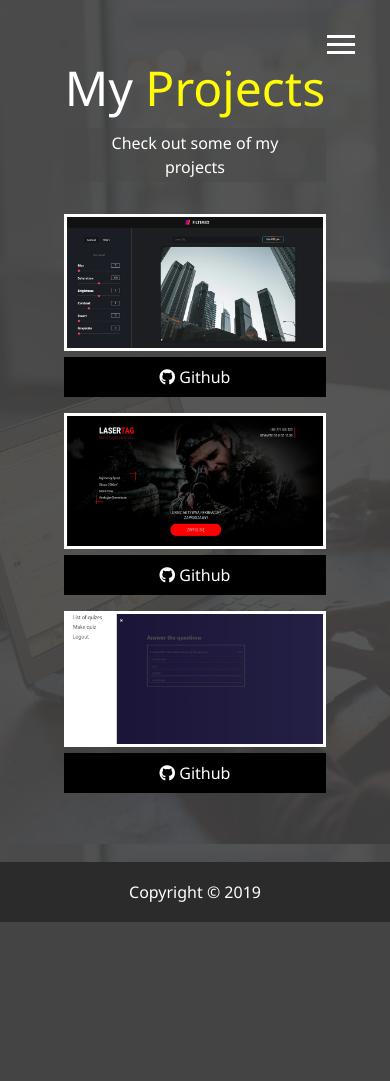
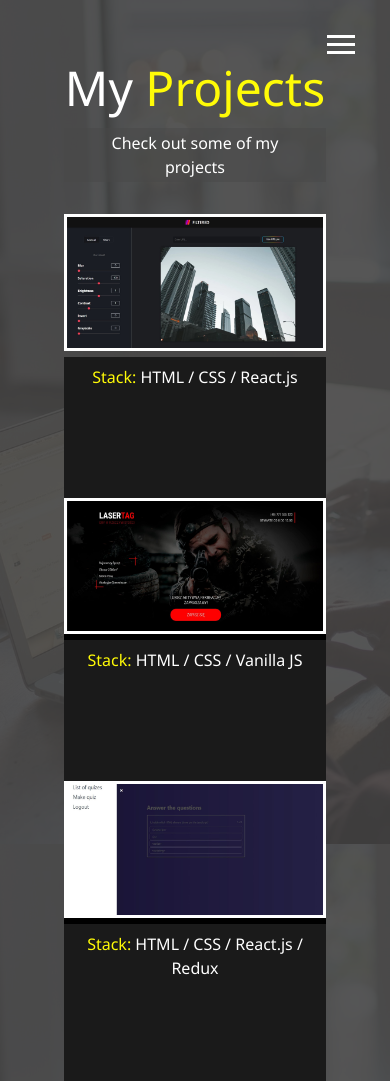
Before and after one commit to AAndrasiuk/responsive_portfolio, a website: page dist/work.html in a window 390 px wide. Shown: the top 1081 px of the page. Before the commit the page ends 922 px from the top, so only its background shows below. Drawn offline with Linux system fonts and the light colour scheme.

Commit message:
Technoloy Stack desc was added.

```diff
--- a/scss/_mobile.scss
+++ b/scss/_mobile.scss
@@ -66,6 +66,10 @@
 
   .projects {
     grid-template-columns: repeat(1, 1fr);
+
+    .btn-dark{
+      margin-bottom: 50px;
+    }
   }
 
   .bio {
@@ -96,6 +100,10 @@
 
   .projects {
     grid-template-columns: 1fr;
+
+    .btn-dark{
+      margin-bottom: 50px;
+    }
   }
 
   .boxes {
--- a/scss/main.scss
+++ b/scss/main.scss
@@ -154,9 +154,21 @@ main {
   grid-template-columns: repeat(3, 1fr);
   grid-gap: 0.7rem;
 
+  p{
+    background-color: rgb(26, 26, 26);
+    margin: 0;
+    height: 100%;
+    padding: 0.5rem 1rem;
+
+    span{
+      color:$secondary-color;
+    }
+  }
+
   img {
     width: 100%;
     border: 3px #fff solid;
+
 
     &:hover {
       border-color: $secondary-color;
```
Also changed, not shown: dist/about.html, dist/css/main.css, dist/work.html.
